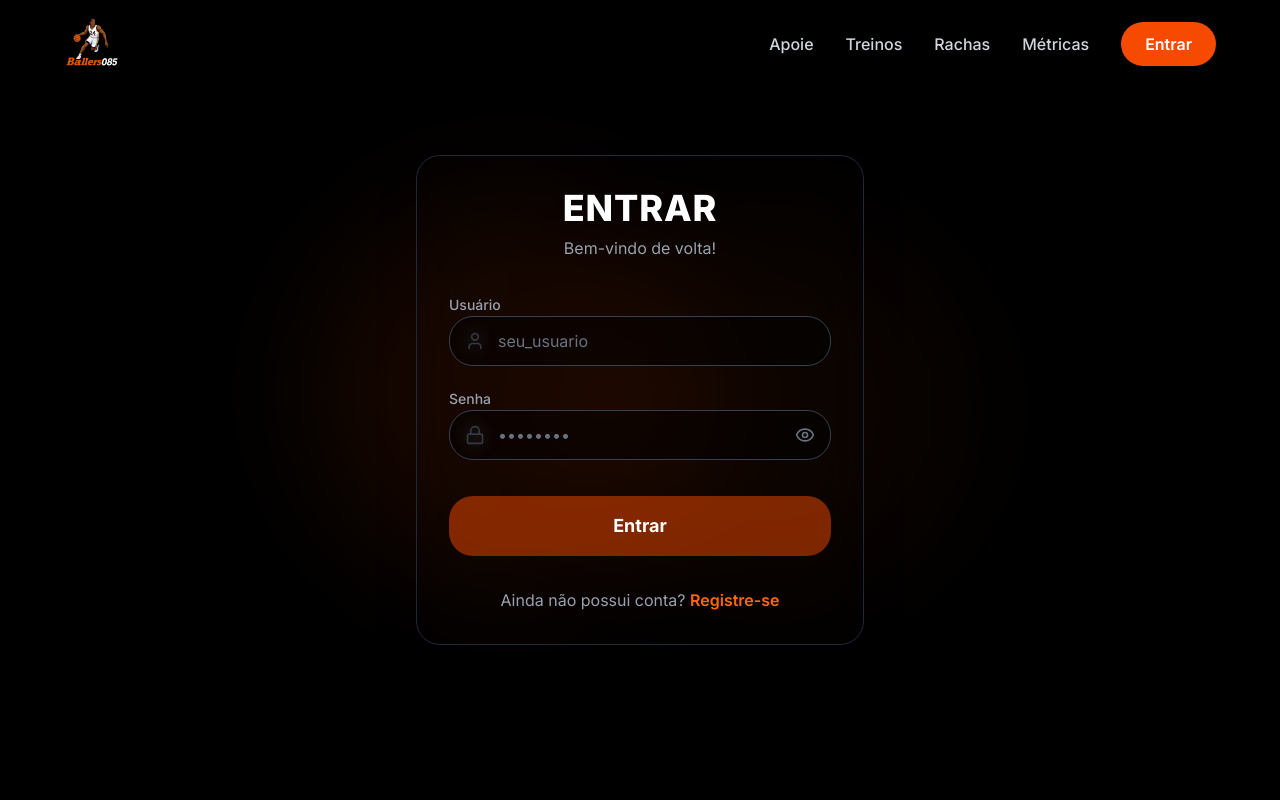
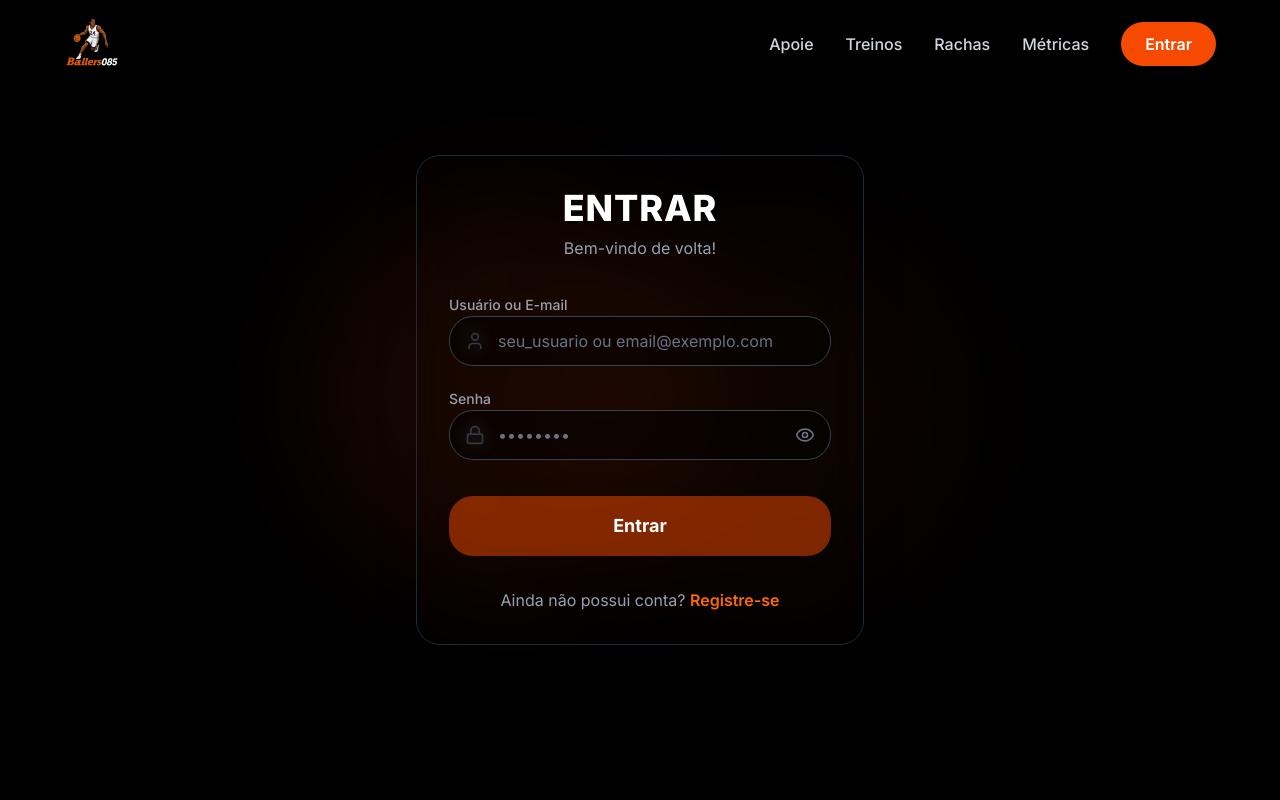
Before and after one commit to JackDev085/hooper-land-frontend, a React (Vite) app: page /auth in a window 1280 px wide. Shown: the top 800 px of the page. Built offline with nearby package versions, Linux system fonts and the light colour scheme.

Commit message:
add: login com email e usuario

```diff
--- a/src/pages/Auth.jsx
+++ b/src/pages/Auth.jsx
@@ -199,20 +199,22 @@ export default function Auth() {
               </div>
             )}
 
-            {/* Username field */}
+            {/* Username/Email field */}
             <div className="space-y-2">
               <label className="text-sm text-gray-400 font-medium">
-                Usuário
+                {isLogin ? "Usuário ou E-mail" : "Usuário"}
               </label>
               <div className="relative">
                 <User className="absolute left-4 top-1/2 -translate-y-1/2 w-5 h-5 text-gray-500" />
                 <input
                   {...register("username", {
-                    required: "Usuário é obrigatório",
+                    required: isLogin
+                      ? "Usuário ou E-mail é obrigatório"
+                      : "Usuário é obrigatório",
                   })}
                   type="text"
                   className={inputClasses(errors.username)}
-                  placeholder="seu_usuario"
+                  placeholder={isLogin ? "seu_usuario ou email@exemplo.com" : "seu_usuario"}
                   aria-invalid={errors.username ? "true" : "false"}
                 />
               </div>
```
